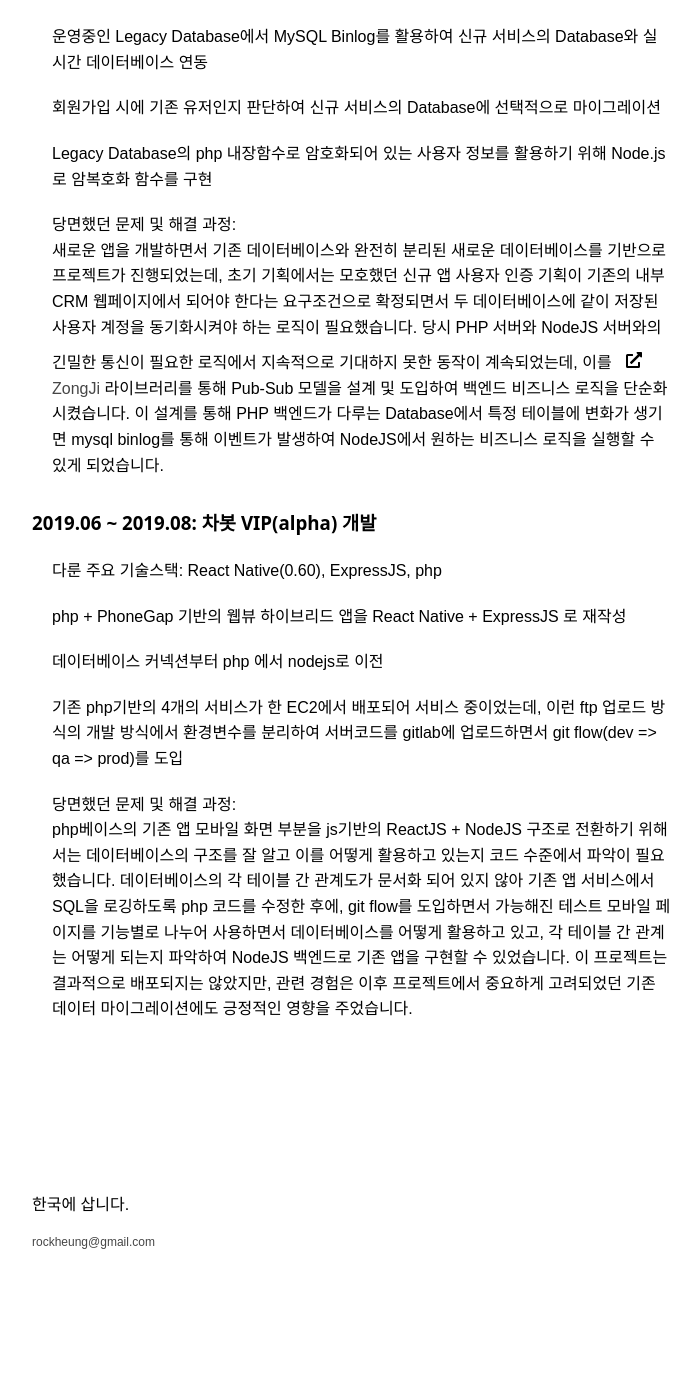
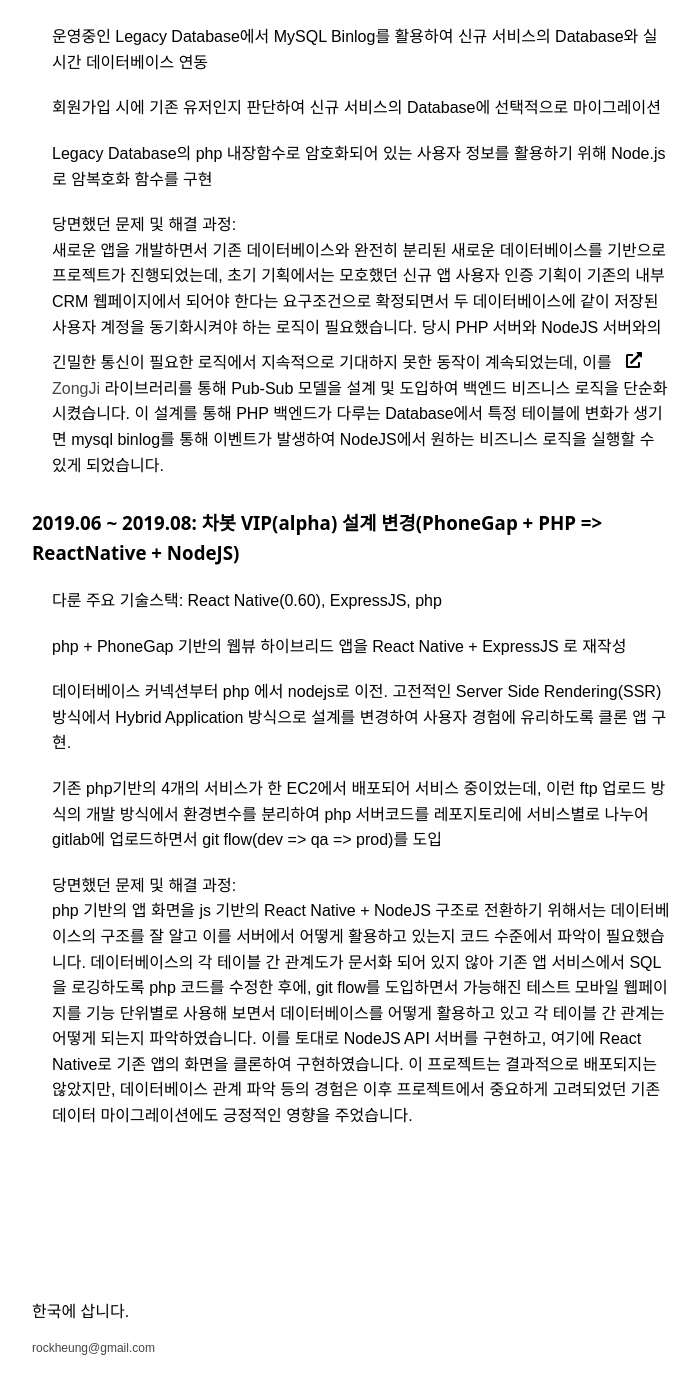
Before and after one commit to Rockheung/rockheung.github.io, a Jekyll site: the page built from resume.md, in a window 1280 px wide and 1400 px high, scrolled down 2669 px. Shown: the top 1394 px of the window, without its empty margins (288-988 px from the left). Built offline with Jekyll 4.4.1, drawn with Linux system fonts in a browser that asks for light colours; some web fonts are replaced; before the commit the page ends 3962 px from its top, so only the background shows below that.

Commit message:
Update resume

```diff
--- a/resume.md
+++ b/resume.md
@@ -59,13 +59,13 @@ title: Resume
 
 
 
-### 2019.06 ~ 2019.08: 차봇 VIP(alpha) 개발
+### 2019.06 ~ 2019.08: 차봇 VIP(alpha) 설계 변경(PhoneGap + PHP => ReactNative + NodeJS)
 
 - **다룬 주요 기술스택**: React Native(0.60), ExpressJS, php
 - php + PhoneGap 기반의 웹뷰 하이브리드 앱을 React Native + ExpressJS 로 재작성
-- 데이터베이스 커넥션부터 php 에서 nodejs로 이전
-- 기존 php기반의 4개의 서비스가 한 EC2에서 배포되어 서비스 중이었는데, 이런 ftp 업로드 방식의 개발 방식에서 환경변수를 분리하여 서버코드를 gitlab에 업로드하면서 git flow(dev => qa => prod)를 도입
-- **당면했던 문제 및 해결 과정**:<br>php베이스의 기존 앱 모바일 화면 부분을 js기반의 ReactJS + NodeJS 구조로 전환하기 위해서는 데이터베이스의 구조를 잘 알고 이를 어떻게 활용하고 있는지 코드 수준에서 파악이 필요했습니다. 데이터베이스의 각 테이블 간 관계도가 문서화 되어 있지 않아 기존 앱 서비스에서 SQL을 로깅하도록 php 코드를 수정한 후에, git flow를 도입하면서 가능해진 테스트 모바일 페이지를 기능별로 나누어 사용하면서 데이터베이스를 어떻게 활용하고 있고, 각 테이블 간 관계는 어떻게 되는지 파악하여 NodeJS 백엔드로 기존 앱을 구현할 수 있었습니다. 이 프로젝트는 결과적으로 배포되지는 않았지만, 관련 경험은 이후 프로젝트에서 중요하게 고려되었던 기존 데이터 마이그레이션에도 긍정적인 영향을 주었습니다.
+- 데이터베이스 커넥션부터 php 에서 nodejs로 이전. 고전적인 Server Side Rendering(SSR) 방식에서 Hybrid Application 방식으로 설계를 변경하여 사용자 경험에 유리하도록 클론 앱 구현.
+- 기존 php기반의 4개의 서비스가 한 EC2에서 배포되어 서비스 중이었는데, 이런 ftp 업로드 방식의 개발 방식에서 환경변수를 분리하여 php 서버코드를 레포지토리에 서비스별로 나누어 gitlab에 업로드하면서 git flow(dev => qa => prod)를 도입
+- **당면했던 문제 및 해결 과정**:<br>php 기반의 앱 화면을 js 기반의 React Native + NodeJS 구조로 전환하기 위해서는 데이터베이스의 구조를 잘 알고 이를 서버에서 어떻게 활용하고 있는지 코드 수준에서 파악이 필요했습니다. 데이터베이스의 각 테이블 간 관계도가 문서화 되어 있지 않아 기존 앱 서비스에서 SQL을 로깅하도록 php 코드를 수정한 후에, git flow를 도입하면서 가능해진 테스트 모바일 웹페이지를 기능 단위별로 사용해 보면서 데이터베이스를 어떻게 활용하고 있고 각 테이블 간 관계는 어떻게 되는지 파악하였습니다. 이를 토대로 NodeJS API 서버를 구현하고, 여기에 React Native로 기존 앱의 화면을 클론하여 구현하였습니다. 이 프로젝트는 결과적으로 배포되지는 않았지만, 데이터베이스 관계 파악 등의 경험은 이후 프로젝트에서 중요하게 고려되었던 기존 데이터 마이그레이션에도 긍정적인 영향을 주었습니다.
 
 <style>
 h2, h3, h4, h5 {
```
